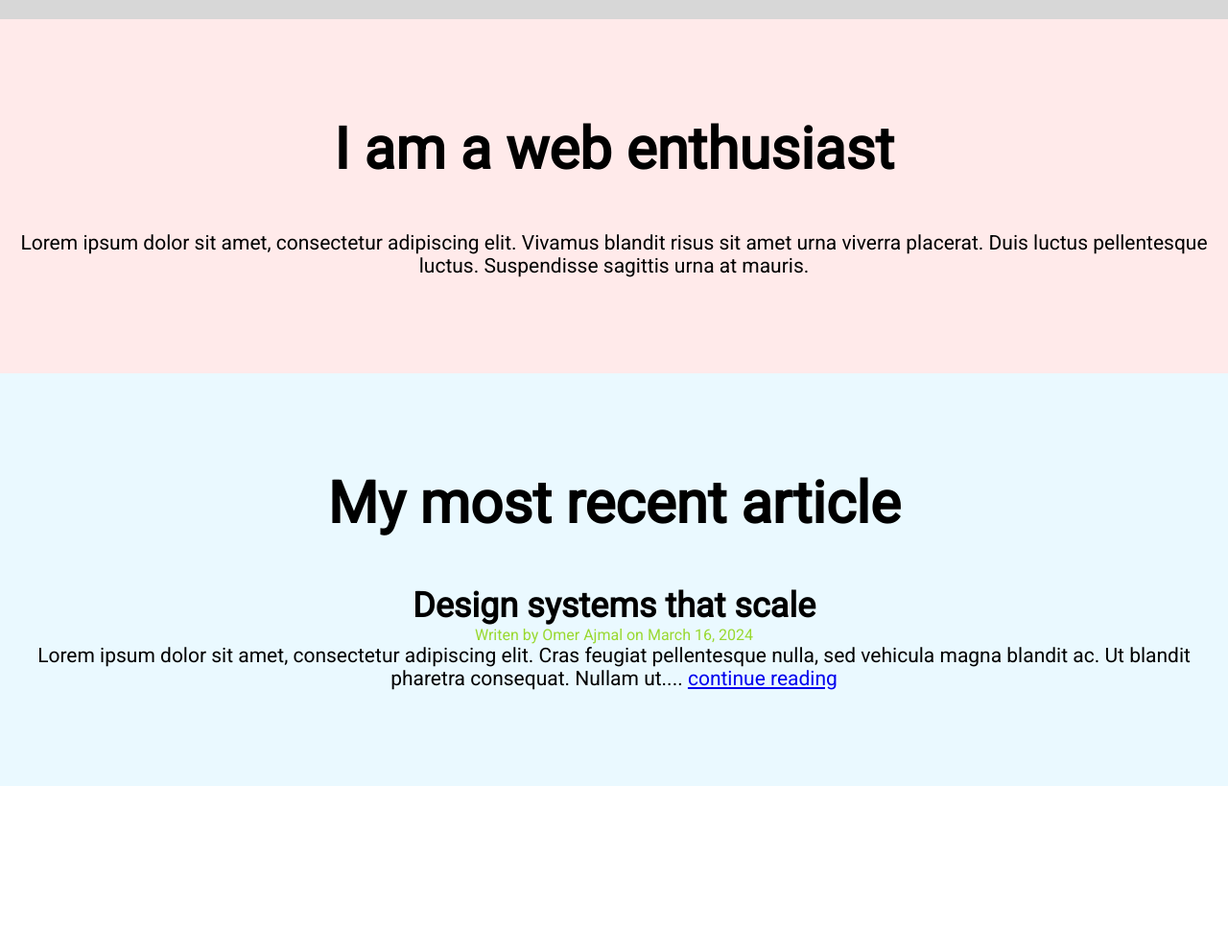
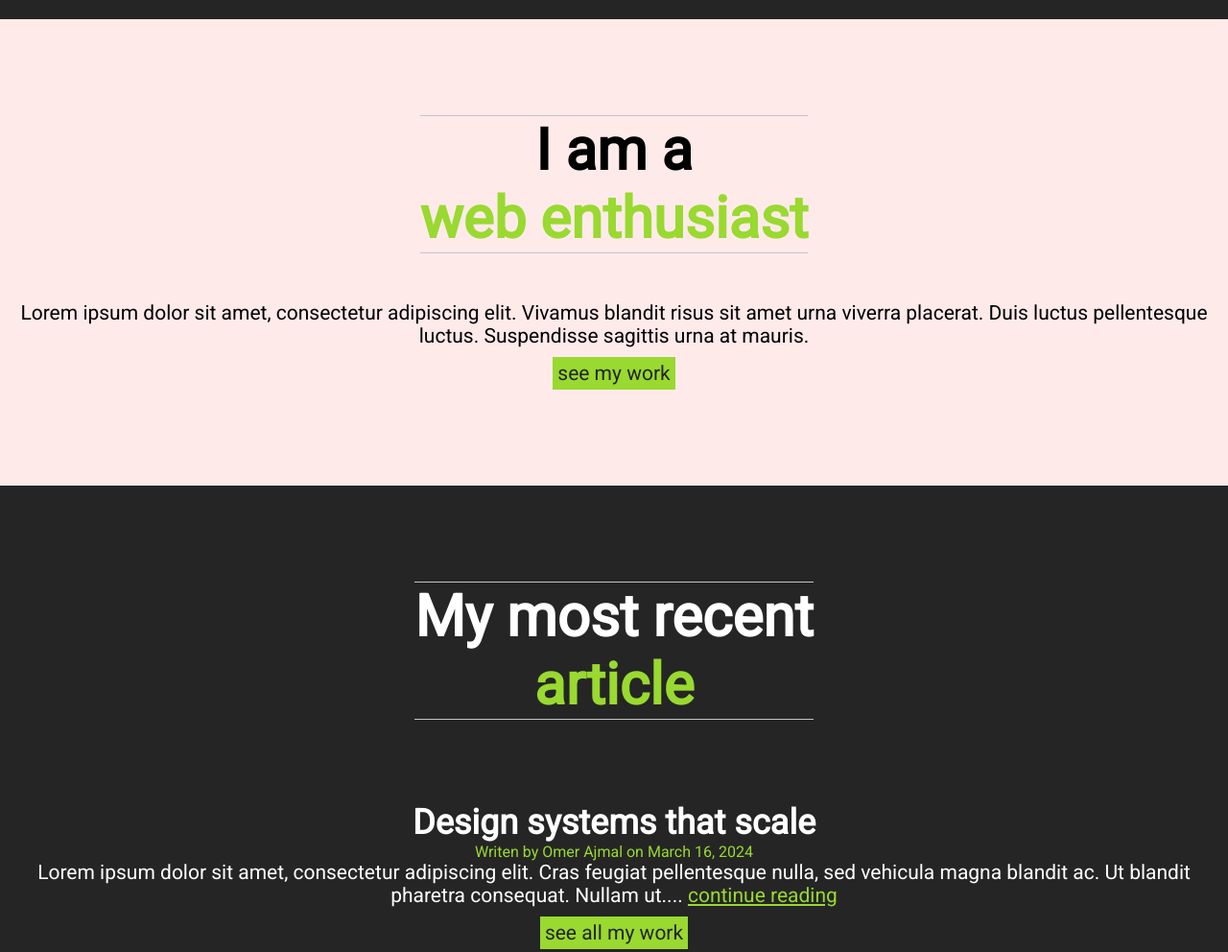
Before and after one commit to Yashfalatif73/CSS-challenges, a plain HTML site: page index.html in a window 1280 px wide. Shown: the part 1280-2272 px from the top of the page at 96% size. Before the commit the page ends 2099 px from the top, so only its background shows below. Drawn offline with Linux system fonts and the light colour scheme.

Commit message:
Update index.html

```diff
--- a/index.html
+++ b/index.html
@@ -1,5 +1,6 @@
 <!DOCTYPE html>
 <html lang="en">
+
 <head>
     <meta charset="UTF-8">
     <meta name="viewport" content="width=device-width, initial-scale=1.0">
@@ -10,34 +11,37 @@
     <link href="https://fonts.googleapis.com/css?family=Roboto&display=swap" rel="stylesheet">
 
 </head>
-<body  >
 
-        <header>
+<body>
+
+    <header class="firstportion">
         <div class="divclass">
 
-            <h1 >Hello, my name is<br> <span id="name" >Yashfa Latif</span></h1>
+            <h1 class="heading1">Hello, my name is<br> <span id="name">Yashfa Latif</span></h1>
 
-            <img   src="./images/WhatsApp Image 2024-03-19 at 3.44.56 PM.jpeg" alt="Photo of yashfa latif" />
+            <img src="./images/WhatsApp Image 2024-03-19 at 3.44.56 PM.jpeg" alt="Photo of yashfa latif" />
         </div>
     </header>
 
-        <section  class = "about-me">
+    <section class="about-me">
         <div class="divclass">
-            <h2 >I am a web enthusiast</h2>
+            <h2 class="headingwidth">I am a <span class="webent">web enthusiast</span> </h2>
             <p >Lorem ipsum dolor sit amet, consectetur adipiscing elit. Vivamus blandit risus
                 sit amet urna viverra placerat. Duis luctus pellentesque luctus. Suspendisse sagittis
                 urna at mauris.</p>
-        </div>
+
+            <a class="center forbuttons" href="#">see my work</a>
     </section>
-<section  class = "article">
+    <section class="article  firstportion">
         <div class="divclass">
-    <h2 >My most recent article</h2>
+            <h2 class="headingwidth">My most recent <span class="webent">article </span> </h2>
             <article>
-    <h3  >Design systems that scale</h3>
-    <p class ="smallh3">Writen by Omer Ajmal on March 16, 2024</p>
-    <p>Lorem ipsum dolor sit amet, consectetur adipiscing elit. Cras feugiat
+                <h3>Design systems that scale</h3>
+                <p class="smallh3">Writen by Omer Ajmal on March 16, 2024</p>
+                <p > Lorem ipsum dolor sit amet, consectetur adipiscing elit. Cras feugiat
                     pellentesque nulla, sed vehicula magna blandit ac. Ut blandit pharetra consequat. Nullam
-    ut.... <a class="center" href="#">continue reading</a></p>
+                    ut.... <a class="center lastlink" href="#">continue reading</a></p>
+                <a class="center forbuttons" href="#">see all my work</a>
             </article>
         </div>
     </section>
@@ -45,4 +49,5 @@
 
 
 </body>
+
 </html>
```
Lines whose indentation alone changed are shown as unchanged.
